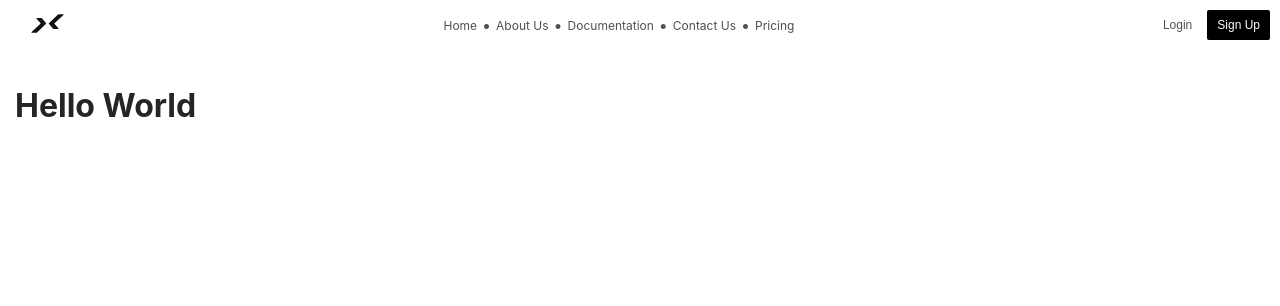
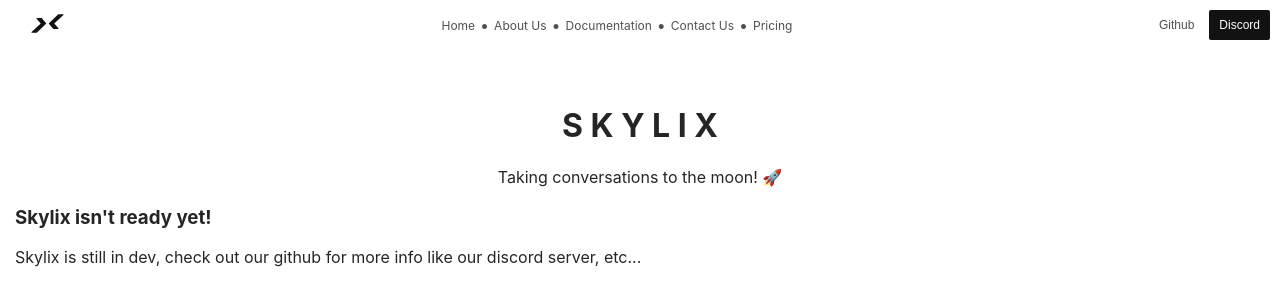
Before and after one commit to SkylixGH/Website, a Next.js app: page / in a window 1280 px wide. Shown: the top 306 px of the page. Built offline with nearby package versions, Linux system fonts and the light colour scheme.

Commit message:
uix: Buttons

```diff
--- a/components/nav/Nav.tsx
+++ b/components/nav/Nav.tsx
@@ -48,13 +48,16 @@
 
             <div className={styles.buttons}>
                 <div className={styles.accountButtons}>
-                    { loggedIn
+                    {/* { loggedIn
                         ? <button>Your Account</button>
                         : <>
                             <button>Login</button>
                             <button>Sign Up</button>
                         </>
-                    }
+                    } */}
+
+                    <button onClick={() => window.open('https://github.com/skylixgh', '_blank')}>Github</button>
+                    <button onClick={() => window.open('https://discord.gg/KxBEUXxh', '_blank')}>Discord</button>
                 </div>
 
                 <div className={styles.mobileButtons}>
--- a/pages/index.tsx
+++ b/pages/index.tsx
@@ -1,5 +1,20 @@
 export default function Home() {
     return (
-        <h1>Hello World</h1>
-    )
+        <div>
+            <br />
+
+            <h1 style={{
+                textAlign: "center",
+            }}>S K Y L I X</h1>
+
+            <p style={{
+                textAlign: "center",
+            }}>
+                Taking conversations to the moon! 🚀
+            </p>
+
+            <h3>Skylix isn{ "'" }t ready yet!</h3>
+            <p>Skylix is still in dev, check out our github for more info like our discord server, etc...</p>
+        </div>
+    );
 }
--- a/styles/globals.scss
+++ b/styles/globals.scss
@@ -2,7 +2,6 @@
 
 html,
 body {
-  background: $layer2;
   padding: 0;
   margin: 0;
   font-family: -apple-system, BlinkMacSystemFont, Segoe UI, Roboto, Oxygen,
@@ -20,11 +19,11 @@
 .body-content {
   display: flex;
   flex-direction: column;
-  height: calc(100vh - 50px - (15px * 2));
+  height: calc(100vh - 50px);
   background: $layer1;
   overflow: auto;
   color: $text2;
-  margin: 15px;
+  padding: 15px;
 }
 
 ::-webkit-scrollbar {
--- a/styles/theme.scss
+++ b/styles/theme.scss
@@ -48,7 +48,7 @@
         --text3: #000;
 
         --accent1: #505050;
-        --accent2: #000;
+        --accent2: #121212;
         --shadow1: rgba(0, 0, 0, 10%);
         --shadow2: rgba(0, 0, 0, 20%);
     }
```
